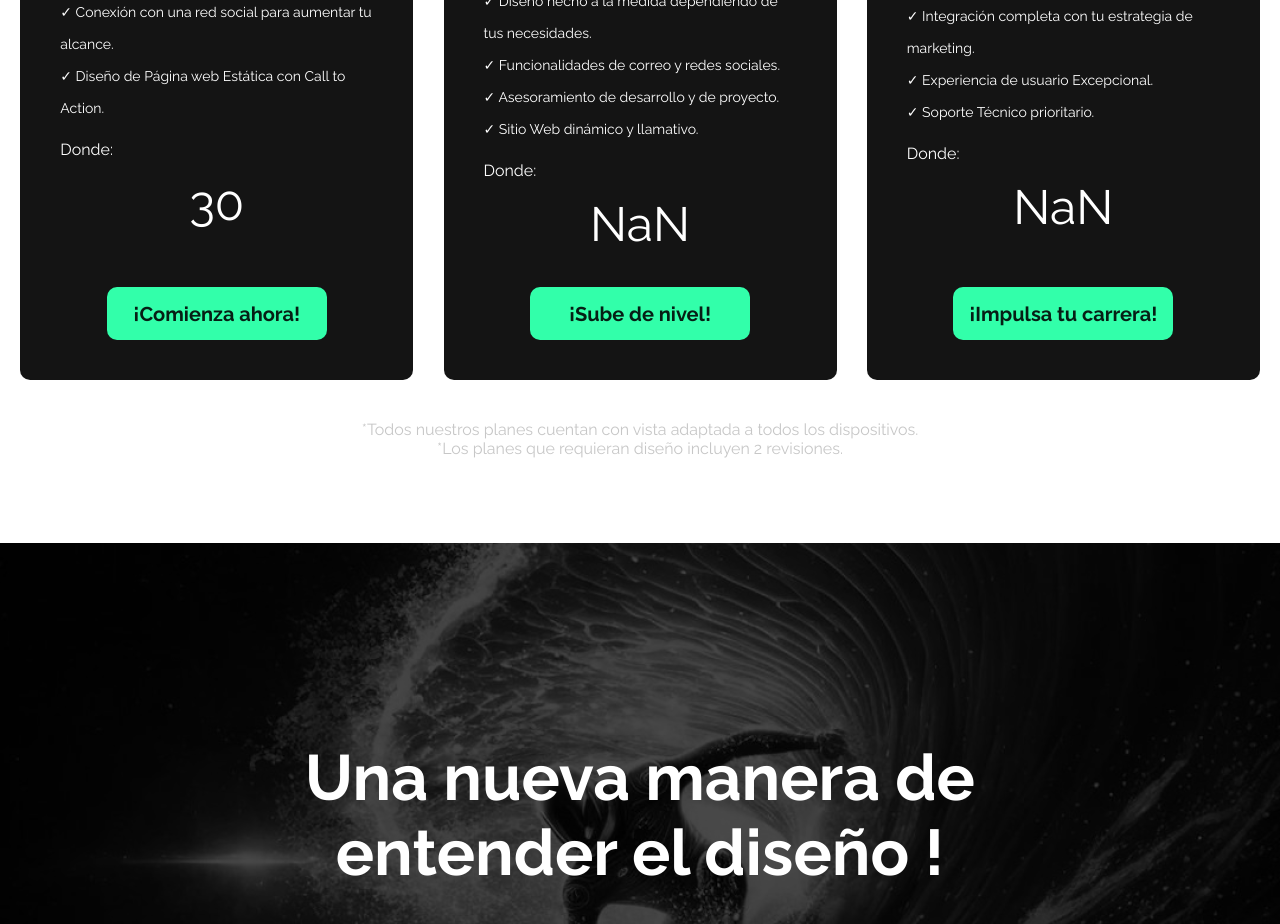
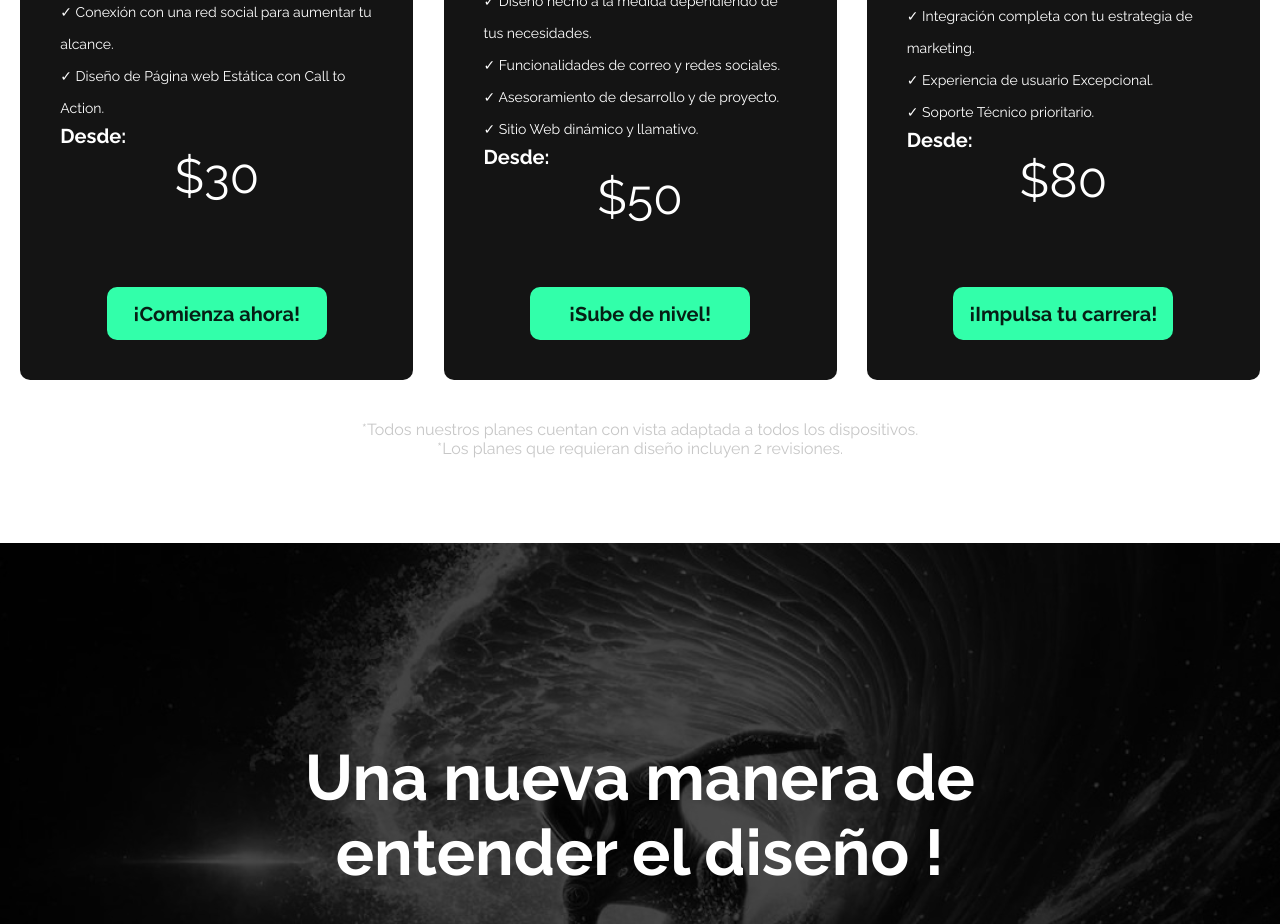
Before and after one commit to MiguelAngelClavijo/MSDEV-WEB, a React app: page / in a window 1280 px wide. Shown: the part 4120-5044 px from the top of the page. Built offline with nearby package versions, Linux system fonts and the light colour scheme.

Commit message:
[add] price change animation complete

```diff
--- a/src/components/Planescard.jsx
+++ b/src/components/Planescard.jsx
@@ -9,13 +9,13 @@ const Planescard = (props) => {
   const rounded = useTransform(count, Math.round);
 
   useEffect(() => {
-    if (props.Planescard_number != props.Planescard_target){
-    const animation = animate(count, props.Planescard_target, { duration: 3});
+
+    const animation = animate(count, props.Planescard_target, { duration: 1});
     console.log(props.Planescard_target)
     return animation.stop;
 
-    }
-  }, []);
+
+  }, [props.Planescard_target]);
   const link = () => {
     var message = "https://wa.me/573178225494?text="+props.Planescard_message
     window.open(message);
@@ -31,8 +31,11 @@ const Planescard = (props) => {
       <p>{props.Planescard_p}</p>
       <ul>{Benefits}</ul>
       <section className="Planescard-price-container">
-        <p> Donde:</p>
+        <p> Desde:</p>
+        <div>
+        <span>$</span>
         <motion.span>{rounded}</motion.span>
+        </div>
       </section>
       <div>
         <button onClick={link}>{props.Planescard_button}</button>
--- a/src/containers/Planes.jsx
+++ b/src/containers/Planes.jsx
@@ -1,4 +1,4 @@
-import React, {useState, useEffect} from "react";
+import React, { useState, useEffect } from "react";
 import { motion } from "framer-motion";
 import dolarSign from "../assets/icons/dolarSign.svg";
 import { Planescard } from "../components/Planescard";
@@ -34,8 +34,13 @@ const deluxeTextWith = "¡Excelente elección! Implementemos tu imagen de marca.
 const deluxeTextWithout = "¡Vamos por más! Con el plan Deluxe, obtendrás una presencia en línea de alta calidad y personalizada creando juntos desde 0 la imagen de tu empresa, para hacer crecer tu proyecto al siguiente nivel. ¡Listos para comenzar!%0A¡Agendemos una cita lo antes posible!"
 const masterTextWith = "¡Es hora de despegar! Con el plan Máster, tendrás todo lo que necesitas para llevar tu proyecto al siguiente nivel, incluyendo el diseño de tu empresa, funcionalidades y una presencia online personalizada. ¡Estamos listos!%0A¡Agendemos una cita lo antes posible!"
 const masterTextWithout = "¡Felicidades! Has elegido el mejor plan para hacer realidad tus objetivos. Con nuestra solución personalizada, crearemos a la medida la imagen de tu empresa así estarás en camino a alcanzar el éxito que mereces.%0A¡Agendemos una cita lo antes posible"
+
+
+
 const Planes = () => {
   const [number1, setNumber1] = useState(30)
+  const [number2, setNumber2] = useState(60)
+  const [number3, setNumber3] = useState(90)
   const [masterText, setMasterText] = useState("master")
   const [deluxeText, setDeluxeText] = useState("deluxe")
   const [basicText, setbasicText] = useState("basic")
@@ -44,11 +49,13 @@ const Planes = () => {
     setIsActive(!isActive)
   }
 
- useEffect(() => {
+  useEffect(() => {
     isActive ? setbasicText(basictextWith) : setbasicText(basictextWithout)
     isActive ? setDeluxeText(deluxeTextWith) : setDeluxeText(deluxeTextWithout)
     isActive ? setMasterText(masterTextWith) : setMasterText(masterTextWithout)
-    isActive ? setNumber1(10): setNumber1(30)
+    isActive ? setNumber1(10) : setNumber1(30)
+    isActive ? setNumber2(30) : setNumber2(50)
+    isActive ? setNumber3(60) : setNumber3(80)
   })
 
   return (
@@ -64,15 +71,15 @@ const Planes = () => {
         <p>¿Ya cuentas con un diseño?</p>
         <div className="Planes-Switch-Container">
           <span>No</span>
-          <div className="Planes-switch" data-ison = {isActive} onClick = {toggle}>
+          <div className="Planes-switch" data-ison={isActive} onClick={toggle}>
             <motion.div
               className="Planes-handle"
-              data-ison = {isActive}
-              animate = {{transition: {type: "spring", stiffness: 700, damping: 30}}}
+              data-ison={isActive}
+              animate={{ transition: { type: "spring", stiffness: 700, damping: 30 } }}
               layout
-              >
+            >
 
-              </motion.div>
+            </motion.div>
           </div>
           <span>Si</span>
         </div>
@@ -83,26 +90,30 @@ const Planes = () => {
           Planescard_p="¡Hazte notar en linea con estilo y facilidad!"
           Planescard_text={Planescard_Basic}
           Planescard_id="Planescard_id_white"
-          Planescard_message = {basicText}
-          Planescard_button = "¡Comienza ahora!"
-          Planescard_number = {30}
-          Planescard_target = {number1}
+          Planescard_message={basicText}
+          Planescard_button="¡Comienza ahora!"
+          Planescard_number={30}
+          Planescard_target={number1}
         />
         <Planescard
           Planescard_title="Deluxe"
           Planescard_p="Impulsa tu presencia en linea con nuestra solución dinámica"
           Planescard_text={Planescard_Deluxe}
           Planescard_id="Planescard_id_blue"
-          Planescard_message = {deluxeText}
-          Planescard_button = "¡Sube de nivel!"
+          Planescard_message={deluxeText}
+          Planescard_button="¡Sube de nivel!"
+          Planescard_number={60}
+          Planescard_target={number2}
         />
         <Planescard
           Planescard_title="Máster"
           Planescard_p="Maximiza tu éxito con nuestro plan Máster"
           Planescard_text={Planescard_Master}
           Planescard_id="Planescard_id_green"
-          Planescard_message = {masterText}
-          Planescard_button = "¡Impulsa tu carrera!"
+          Planescard_message={masterText}
+          Planescard_button="¡Impulsa tu carrera!"
+          Planescard_number={90}
+          Planescard_target={number3}
         />
       </div>
       <p>*Todos nuestros planes cuentan con vista adaptada a todos los dispositivos. </p>
--- a/src/styles/Planescard.css
+++ b/src/styles/Planescard.css
@@ -64,8 +64,11 @@
 .Planescard-price-container>p{
     color: white;
     align-self: flex-start;
+    font-weight: bold;
+    font-size: 20px;
+    margin: 0;
 }
-.Planescard-price-container>span{
+.Planescard-price-container>div>span{
     font-size: 48px;
     color: white;
 }
```
